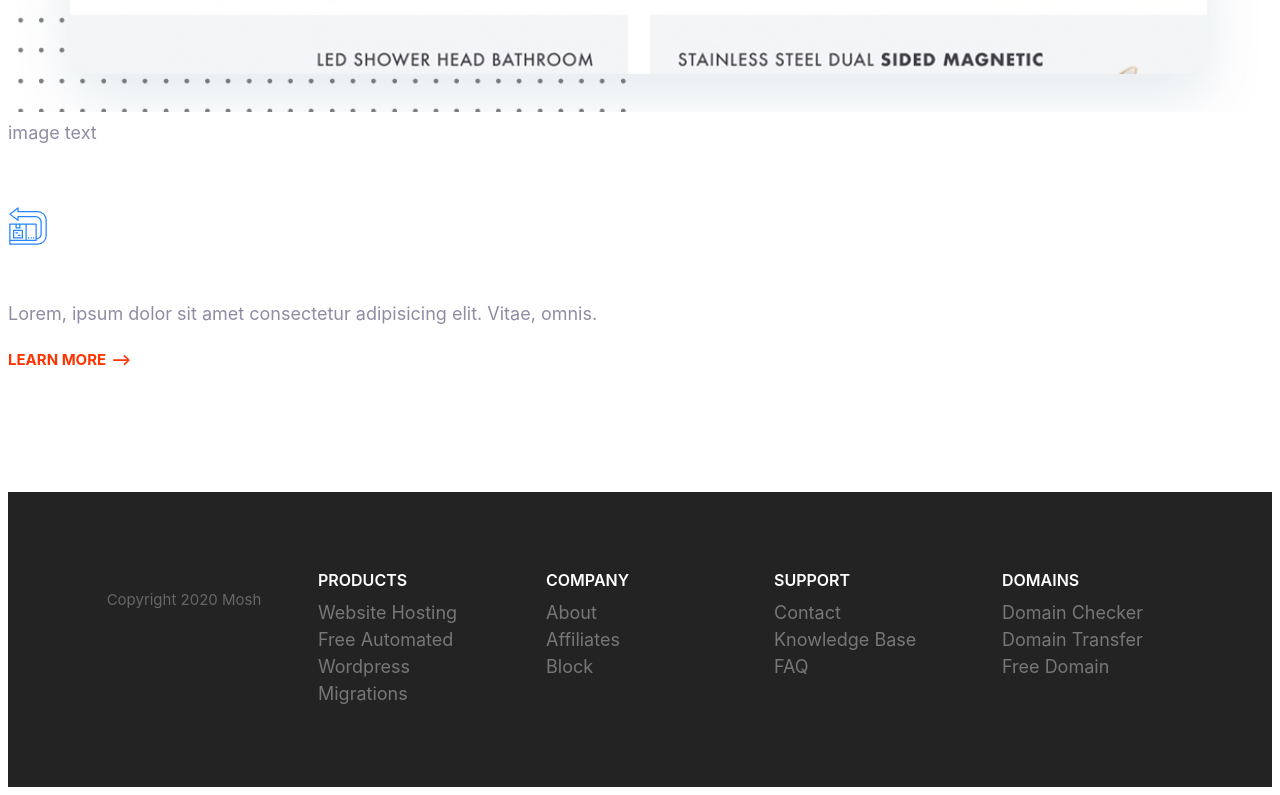
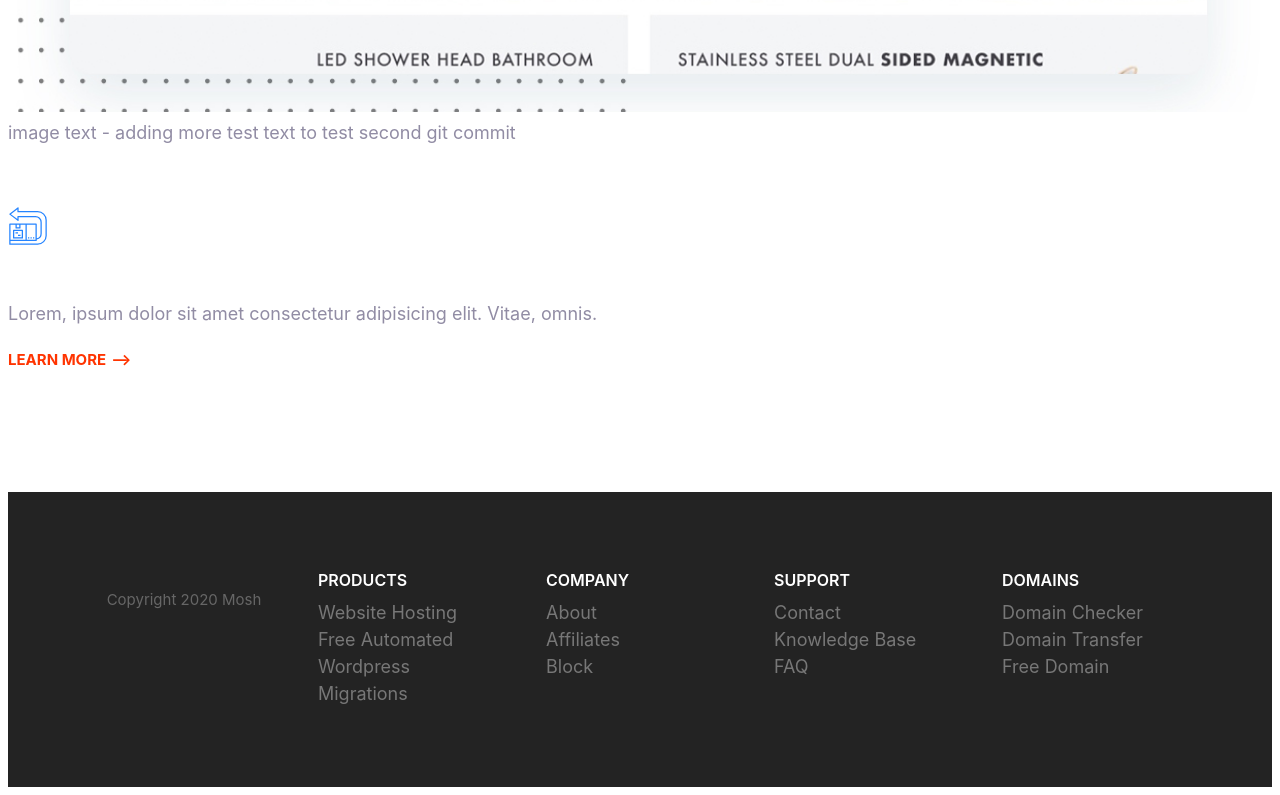
Before and after one commit to xenophales/testrepo, a plain HTML site: page index.html in a window 1280 px wide. Shown: the part 810-1605 px from the top of the page. Drawn offline with nearby package versions, Linux system fonts and the light colour scheme.

Commit message:
second commit

```diff
--- a/index.html
+++ b/index.html
@@ -13,7 +13,7 @@
     </span>
     <div>
       <img style="width: 100%" src="images/wordpress.jpg" alt="" />
-      <p>image text</p>
+      <p>image text - adding more test text to test second git commit</p>
     </div>
     <article class="grid grid--1x2 feature">
       <div class="feature__content" data-aos="fade-right">
```
